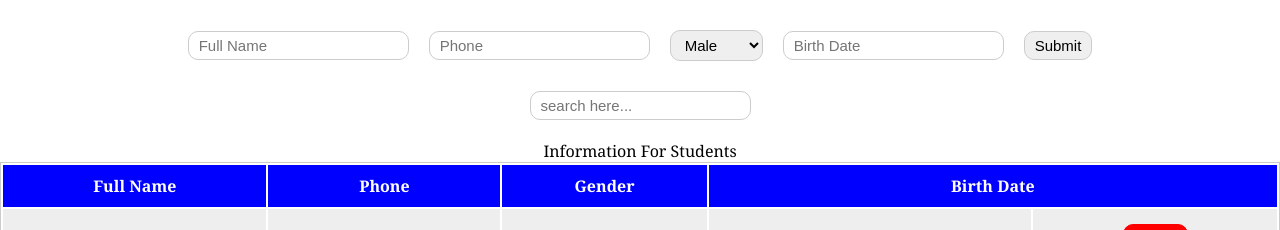
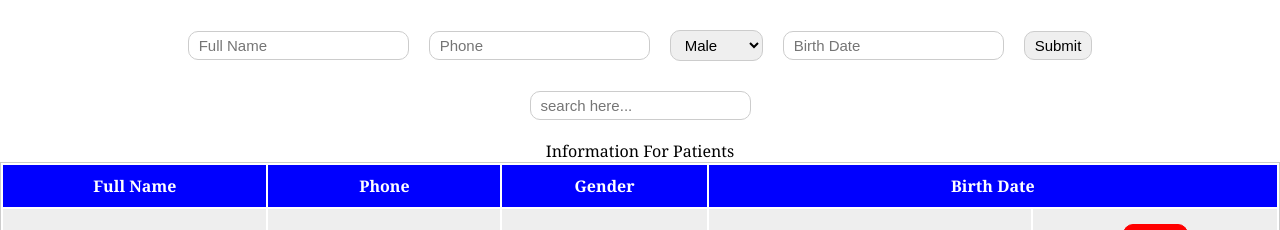
Before and after one commit to computiq-training/dig-week4-task, a React (Create React App) app: page / in a window 1280 px wide. Shown: the top 230 px of the page. Built offline with nearby package versions, Linux system fonts and the light colour scheme.

Commit message:
modified some names

```diff
--- a/src/Patients.js
+++ b/src/Patients.js
@@ -51,6 +51,7 @@ const Patients =  (props)=>{
         setGender('m')
         setPhone('')
         setPatients([...pTemp])
+        setSearchPatients([...pTemp])
         console.log (pTemp)
     }
 
@@ -93,7 +94,6 @@ const Patients =  (props)=>{
         });
         setPatients([...result])
         setSearchPatients([...result])
-
 }
     return (
         <div>
@@ -112,7 +112,7 @@ const Patients =  (props)=>{
             </div>
             <div className="table">
             <table >
-                <caption>Information For Students</caption>
+                <caption>Information For Patients</caption>
                             <thead>
                                 <tr>
                                     <th>Full Name</th>
```
